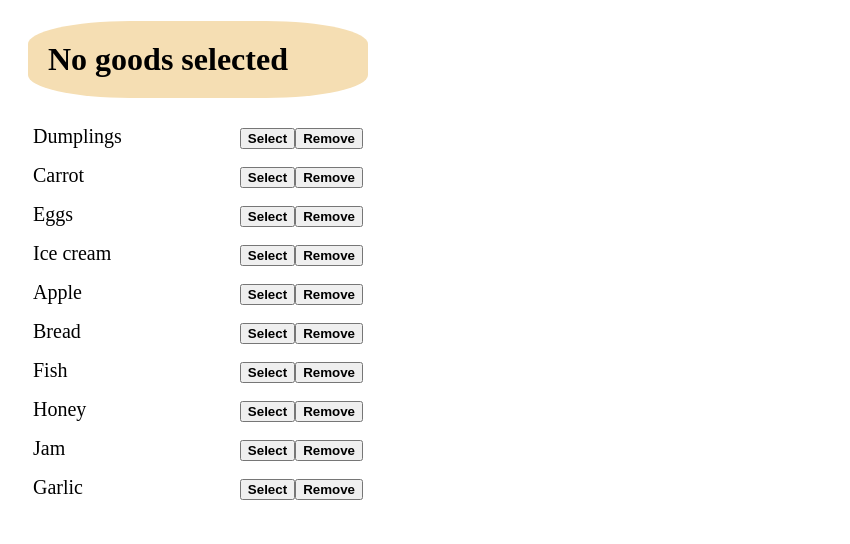
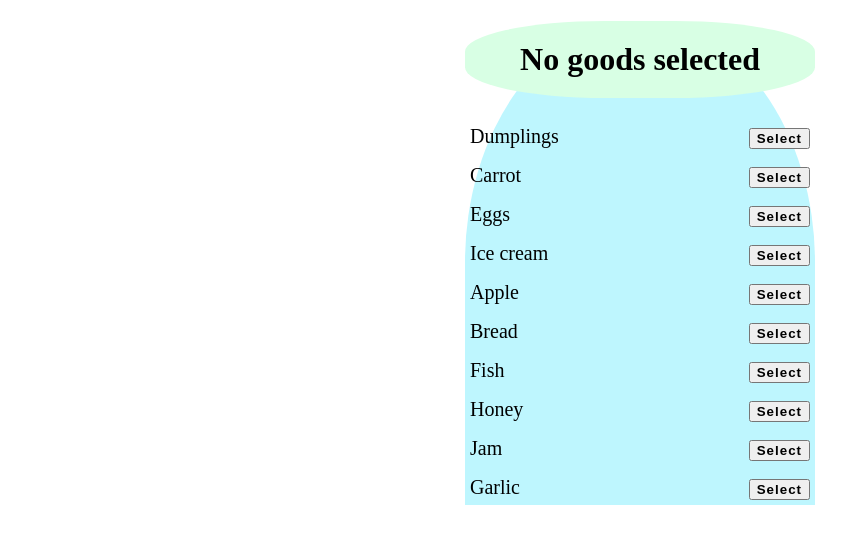
Before and after one commit to mate-academy/react_goods-selector, a React (Create React App) app: page / in a window 1280 px wide. Shown: the top 544 px of the page, without its empty margins (0-850 px from the left). Built offline with nearby package versions, Linux system fonts and the light colour scheme.

Commit message:
fixed duplication of items + css

```diff
--- a/src/App.scss
+++ b/src/App.scss
@@ -1,11 +1,18 @@
+body {
+  margin: 0;
+}
+
 .App {
-  padding: 0 20px;
-  max-width: 400px;
+  text-align: center;
+  width: 350px;
+  margin: 0 auto;
+  border-radius: 50% 50% 0% 0%;
+  background-color: rgb(190, 246, 254);
+  transition: all 0.5s;
 
   &__title {
-    background-color: wheat;
-    border-radius: 30%;
-    max-width: 300px;
+    background-color: rgb(216, 255, 228);
+    border-radius: 40%;
     padding: 20px;
   }
 
@@ -14,15 +21,13 @@
     background-color: rgb(232, 108, 108);
     padding: 10px;
   }
-}
 
-ul {
+  &__list {
     list-style: none;
     padding: 0;
   }
 
-li {
-  width: 330px;
+  &__item {
     display: flex;
     justify-content: space-between;
     padding: 5px;
@@ -31,9 +36,11 @@ li {
     margin: 5px 0;
   }
 
-button {
+  &__btn {
     cursor: pointer;
     font-weight: bold;
+    letter-spacing: 1px;
+  }
 }
 
 .selected {
--- a/src/App.tsx
+++ b/src/App.tsx
@@ -40,9 +40,11 @@ class App extends React.Component <{}, State> {
   };
 
   addGoods = (el: string) => () => {
+    if (!this.state.selectedGoods.includes(el)) {
       this.setState((prevState) => ({
         selectedGoods: [...prevState.selectedGoods, el],
       }));
+    }
   };
 
   removeGoods = (el: string) => () => {
@@ -60,8 +62,48 @@ class App extends React.Component <{}, State> {
 
     return (
       <div className="App">
+        <div className="container">
           <h1 className="App__title">{this.showGoods()}</h1>
-        {selectedGoods.length
+          <ul className="App__list">
+            {
+              goodsFromServer.map(el => (
+                <li
+                  key={el}
+                  className={
+                    classNames({ selected: selectedGoods.includes(el) })
+                  }
+                >
+                  <div className="App__item">
+                    { el }
+                    <div className="App__button--wrapper">
+                      {
+                        selectedGoods.includes(el)
+                          ? (
+                            <button
+                              type="button"
+                              className="App__btn"
+                              onClick={this.removeGoods(el)}
+                            >
+                              Remove
+                            </button>
+                          )
+                          : (
+                            <button
+                              type="button"
+                              className="App__btn"
+                              onClick={this.addGoods(el)}
+                            >
+                              Select
+                            </button>
+                          )
+                      }
+                    </div>
+                  </div>
+                </li>
+              ))
+            }
+          </ul>
+          { selectedGoods.length
             ? (
               <button
                 type="button"
@@ -72,28 +114,7 @@ class App extends React.Component <{}, State> {
               </button>
             )
             : null}
-        <ul>
-          {
-            goodsFromServer.map(el => (
-              <li
-                key={el}
-                className={
-                  classNames({ selected: selectedGoods.includes(el) })
-                }
-              >
-                { el }
-                <div className="App__button--wrapper">
-                  <button type="button" onClick={this.addGoods(el)}>
-                    Select
-                  </button>
-                  <button type="button" onClick={this.removeGoods(el)}>
-                    Remove
-                  </button>
         </div>
-              </li>
-            ))
-          }
-        </ul>
       </div>
     );
   }
```
Lines whose indentation alone changed are shown as unchanged.
